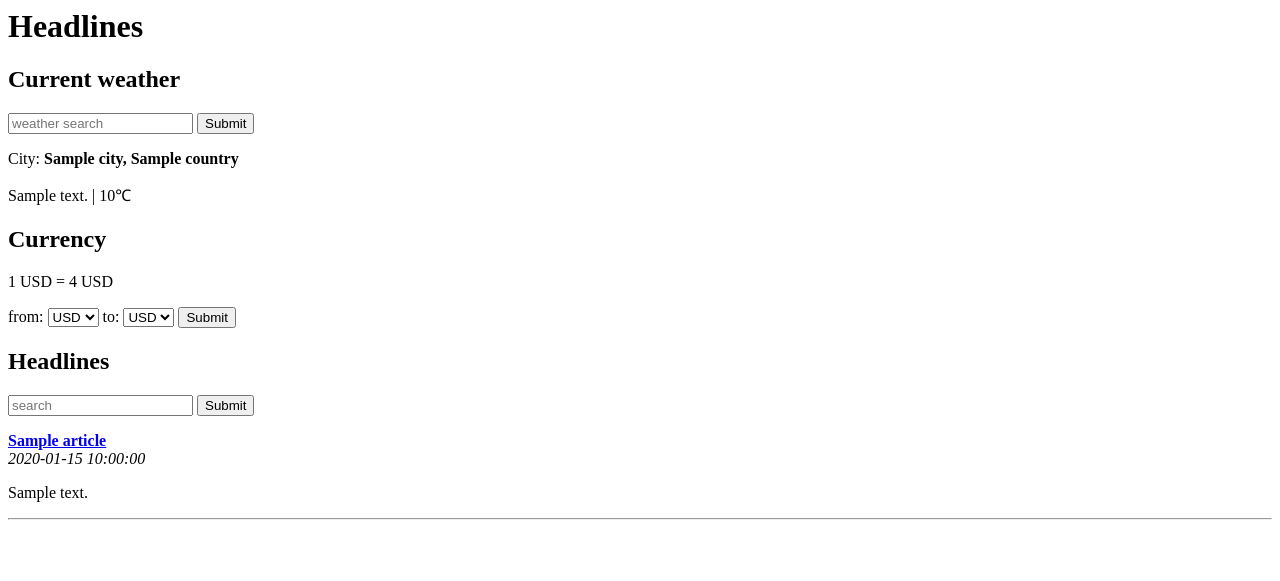
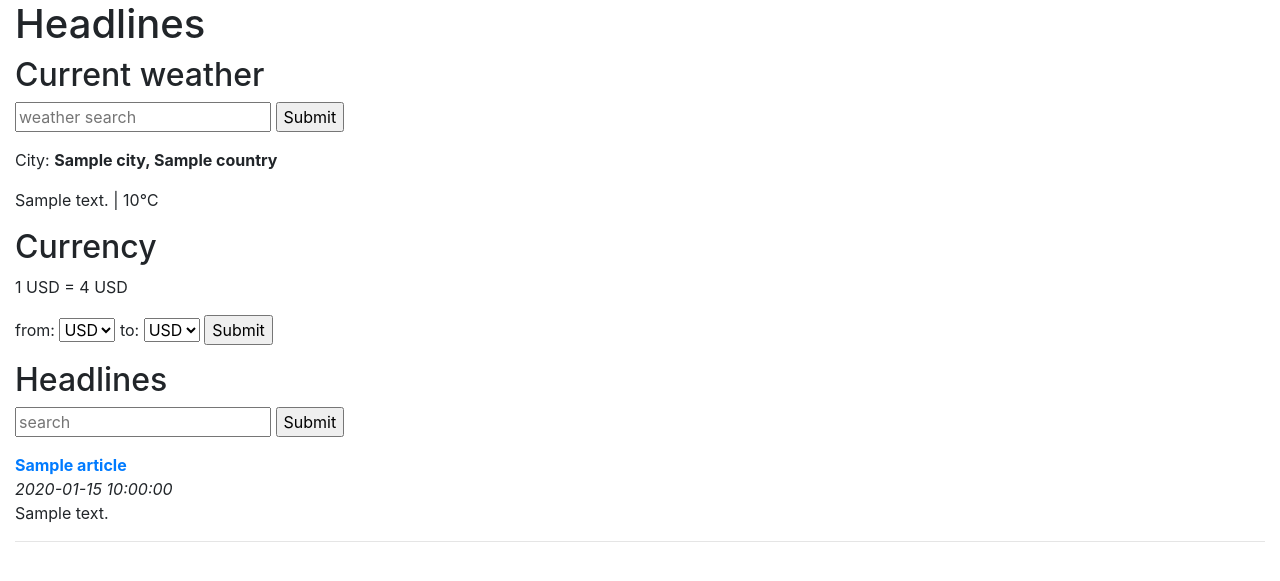
Before and after one commit to marclafratta/headlines, a Flask app: template templates/home.html in a window 1280 px wide. Shown: the top 581 px of the page. Run offline with Flask 2, Linux system fonts and the light colour scheme; the template is opened without the code that fills it: most values are stand-ins (such as "Sample title", 1, 10 or a date in 2020); some libraries are stand-ins or nearby versions.

Commit message:
adding some style

```diff
--- a/templates/home.html
+++ b/templates/home.html
@@ -2,8 +2,12 @@
     <head>
         <title>Headlines</title>
         <link rel="shortcut icon" href="{{ url_for('static', filename='favicon.ico') }}">
+        <link rel="stylesheet" href="https://maxcdn.bootstrapcdn.com/bootstrap/4.0.0/css/bootstrap.min.css">
+        <meta name="viewport" content="width=device-width, initial-scale=1">
+
     </head>
     <body>
+        <div class="container-fluid">
             <h1>Headlines</h1>
             <h2>Current weather</h2>
             <form>
@@ -41,5 +45,6 @@
                 <p>{{article.summary}}</p>
                 <hr />
             {% endfor %}
+        </div>
     </body>
 </html>
```
Lines whose indentation alone changed are shown as unchanged.
